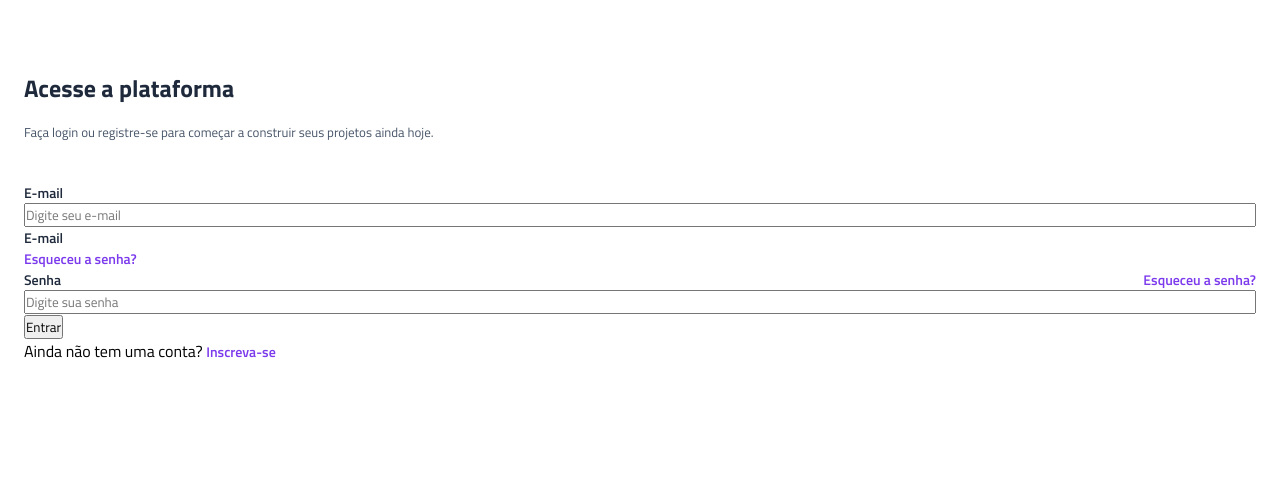
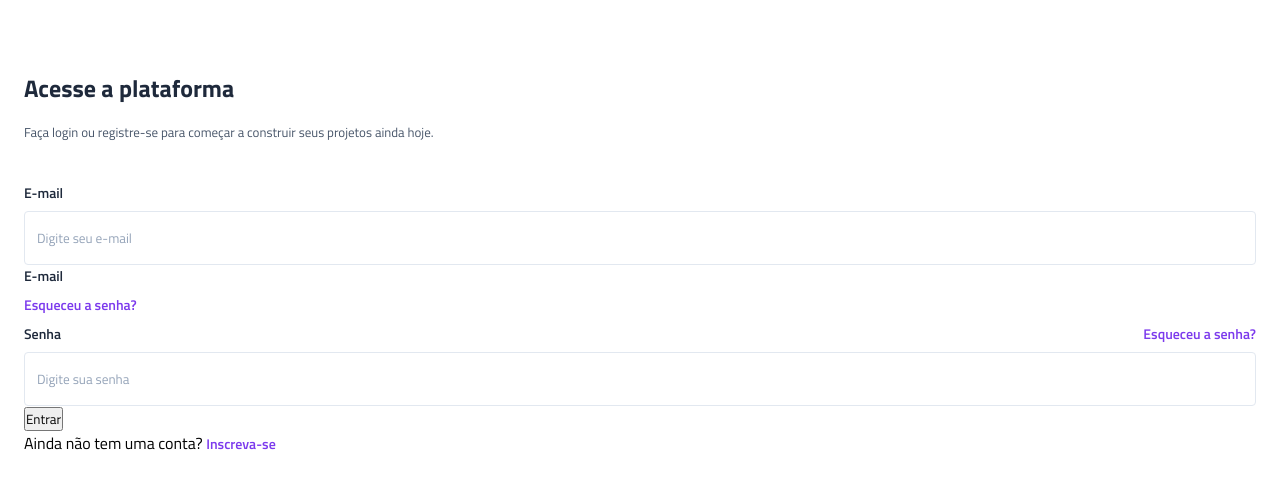
Before and after one commit to izabraga08/projeto-vertigo, a plain HTML site: page index.html in a window 1280 px wide. Shown: the part 171-660 px from the top of the page. Drawn offline with Linux system fonts and the light colour scheme.

Commit message:
estilizaçao da input

```diff
--- a/style.css
+++ b/style.css
@@ -13,6 +13,8 @@
     --gray-800: #1e293b;
     --gray-600: #475569;
     --purple: #7c3aed;
+    --gray-400: #94a3b8;
+    --gray-200: #e2e8f0;
 }
 
 header {
@@ -50,6 +52,8 @@ main {
 .input-box {
     display: flex;
     flex-direction: column;
+    gap: 0.5rem;
+    margin-bottom: 1 rem;
     }
 
     .input-box div {
@@ -63,6 +67,21 @@ main {
     color: var(--gray-800);
     font-weight: 600;
     }
+
+    .login input {
+        padding: 1rem 0.75rem;
+        border: 1px solid var(--gray-200);
+        border-radius: 0.25rem;
+        }
+
+        .login input::placeholder {
+        color: var(--gray-400);
+        }
+
+        .login input:focus {
+        outline: 1px solid var(--purple);
+        }
+
     .login a{
     color: var(--purple);
     text-decoration: none;
```
